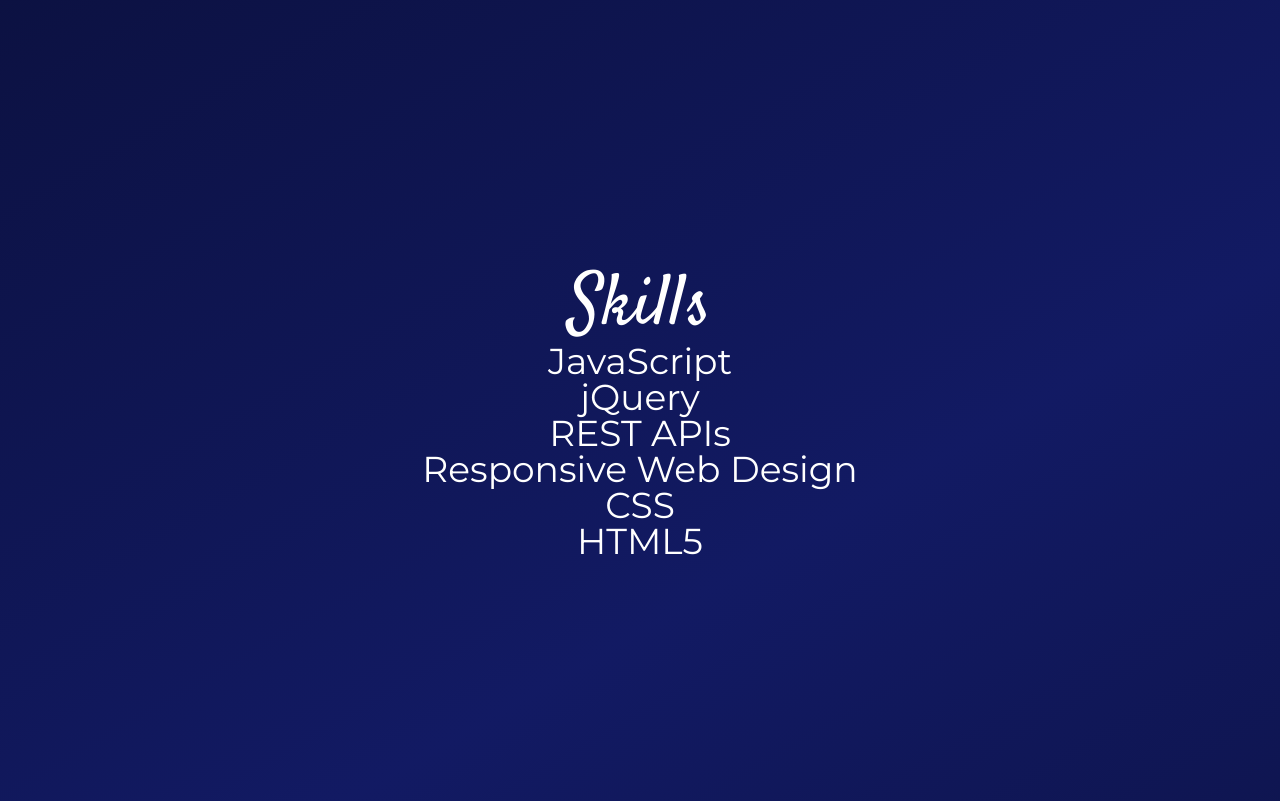
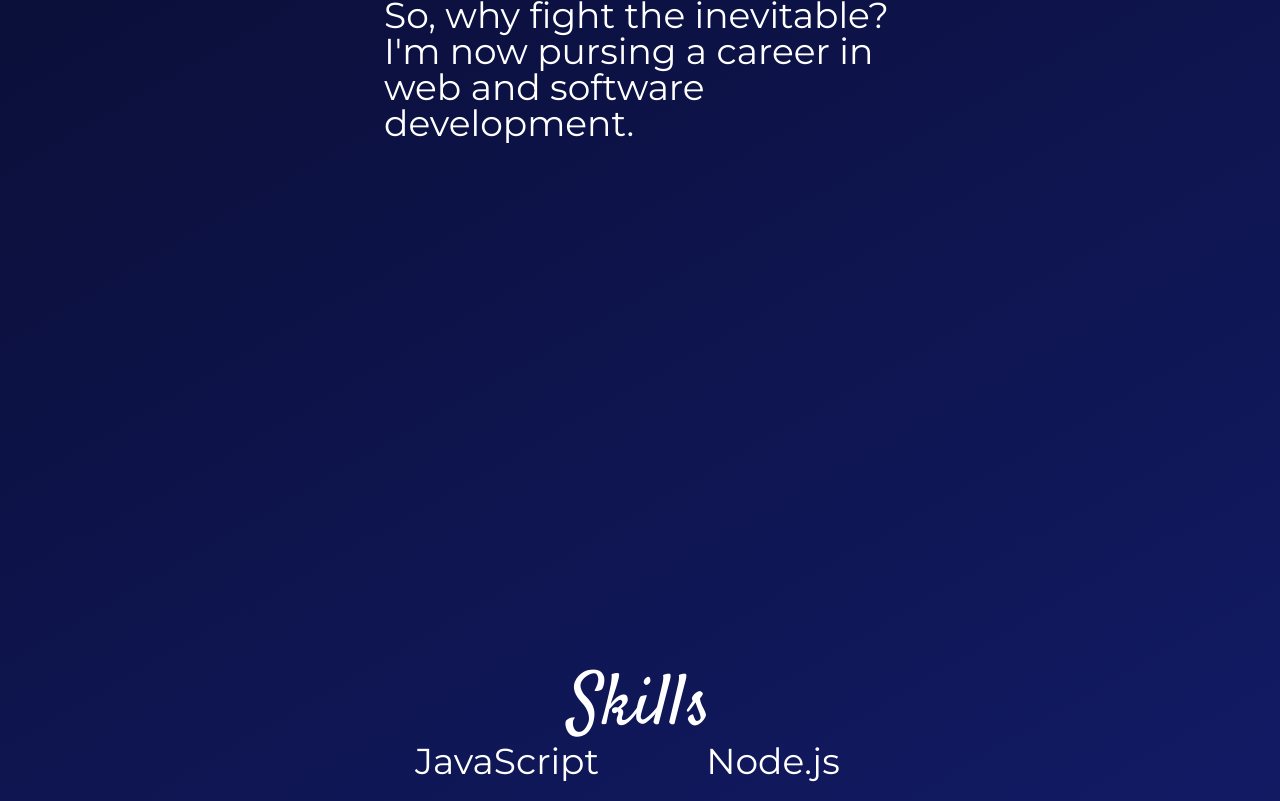
Before and after one commit to StarryBlue7/portfolio-ii, a plain HTML site: page index.html in a window 1280 px wide. Shown: the part 1999-2800 px from the top of the page. Drawn offline with nearby package versions, Linux system fonts and the light colour scheme.

Commit message:
update resume

```diff
--- a/assets/style.css
+++ b/assets/style.css
@@ -21,6 +21,7 @@ a {
 #particles-js {
     position: absolute;
     min-height: 100vh;
+    height: 100%;
     width: 100%;
     overflow-x: hidden;
     transform: translate(-50%, -50%);
@@ -28,8 +29,9 @@ a {
     left: 50%;
 }
 
-canvas {
+canvas .particles-js-canvas-el {
     min-height: 100vh;
+    height: 100%;
     min-width: 100vw;
     position: absolute;
     transform: translate(-50%, -50%);
@@ -75,6 +77,7 @@ nav {
 
 nav > a {
     padding: 10px;
+    z-index: 1;
 }
 
 main {
@@ -86,7 +89,7 @@ main {
 }
 
 main > section {
-    /* margin-top: 300px; */
+    margin-top: 200px;
     width: 40vw;
 }
 
@@ -94,8 +97,24 @@ p {
     padding-bottom: 30px;
 }
 
-#skills > ul, #resume > p {
+#skills {
+    display: flex;
+    flex-direction: column;
+    align-items: center;
+    justify-content: center;
+}
+
+#skills > ul {
     text-align: center;
+    display: flex;
+    flex-flow: row wrap;
+    justify-content: center;
+    gap: 20px;
+}
+
+#skills > ul > li {
+    display: block;
+    flex: 1 0 40%;
 }
 
 #projects {
@@ -119,10 +138,15 @@ summary:last-child {
     flex: 1 1 100%;
 }
 
+#resume > p {
+    text-align: center;
+}
+
 #contact-box {
     display: flex;
     justify-content: center;
     margin-bottom: 400px;
+    gap: 50px;
 }
 
 .social-link {
@@ -133,7 +157,7 @@ summary:last-child {
     height: 100px;
     width: 100px;
     filter: invert(1);
-    padding: 20px 20px 0 20px;
+    padding: 20px;
 }
 
 footer {
--- a/index.html
+++ b/index.html
@@ -47,8 +47,8 @@
             <h2>Skills</h2>
             <ul>
                 <li>JavaScript</li>
+                <li>Node.js</li>
                 <li>jQuery</li>
-                <li>REST APIs</li>
                 <li>Responsive Web Design</li>
                 <li>CSS</li>
                 <li>HTML5</li>
```
Also changed, not shown: 1 other file.
